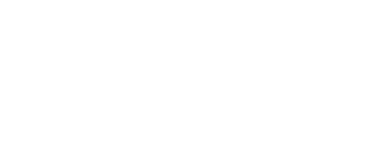
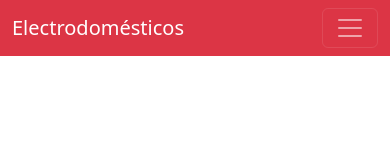
Before and after one commit to c0s1/electrodomesticos, a plain HTML site: page index.html in a window 390 px wide. Drawn offline with nearby package versions, Linux system fonts and the light colour scheme.

Commit message:
Select of search

```diff
--- a/index.html
+++ b/index.html
@@ -19,8 +19,51 @@
 
 <body>
     <div id="app">
+        <!-- Header -->
+        <nav class="navbar navbar-expand-lg navbar-dark bg-danger fixed-top">
+            <div class="container">
+                <a class="navbar-brand" href="#">Electrodomésticos</a>
+                <button class="navbar-toggler" type="button" data-bs-toggle="collapse"
+                    data-bs-target="#navbarSupportedContent" aria-controls="navbarSupportedContent"
+                    aria-expanded="false" aria-label="Toggle navigation">
+                    <span class="navbar-toggler-icon"></span>
+                </button>
+                <!-- <div class="collapse navbar-collapse" id="navbarSupportedContent">
+                <ul class="navbar-nav ms-auto mb-2 mb-lg-0">
+                    <li class="nav-item">
+                        <a class="nav-link active" aria-current="page" href="#">Principal</a>
+                    </li>
+                    <li class="nav-item">
+                        <a class="nav-link" href="#">Participantes</a>
+                    </li>
+                    <li class="nav-item">
+                        <a class="nav-link" href="#">Lugar y fecha</a>
+                    </li>
+                    <li class="nav-item">
+                        <a class="nav-link" href="#">Participar</a>
+                    </li>
+                    <li class="nav-item">
+                        <a class="nav-link text-semillero" href="#">Comprar entrada</a>
+                    </li>
+                </ul>
+            </div> -->
+            </div>
+        </nav>
+        <!-- /Header -->
+
+            <!-- Select de búsqueda -->
+        <select class="form-select form-select-lg mb-3" aria-label=".form-select-lg example">
+            <option  selected value="">Seleccione el Electrodomestico</option>
+            <option value="1" >Televisor</option>
+            <option value="2" >Freidora</option>
+            <option value="3" >lavadora</option>
+            <option value="4" >Nevera</option>
+          </select>
+        <!-- /Select de búsqueda -->
+
 
     </div>
+
 
     <script src="https://cdn.jsdelivr.net/npm/vue@2.5.16/dist/vue.js"></script>
     <script src="main.js"></script>
```
